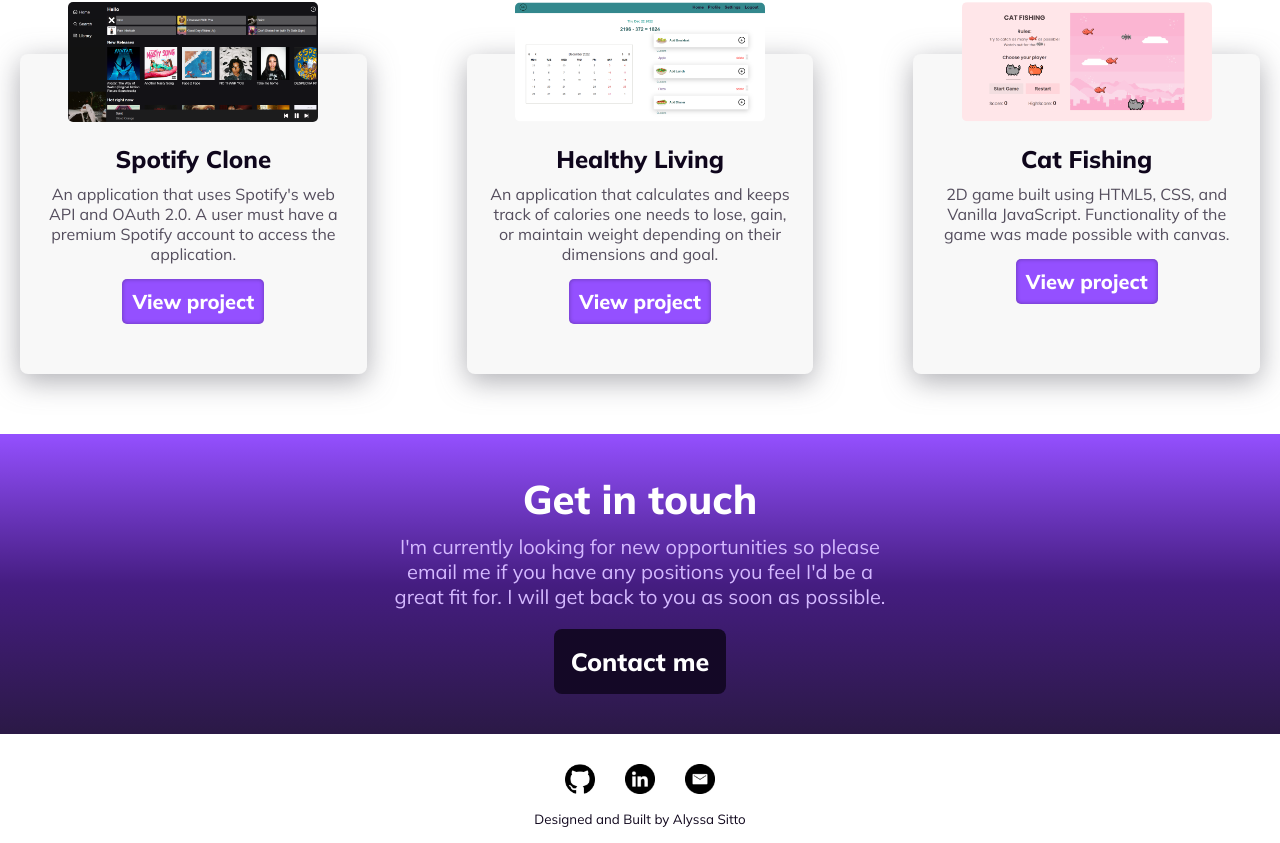
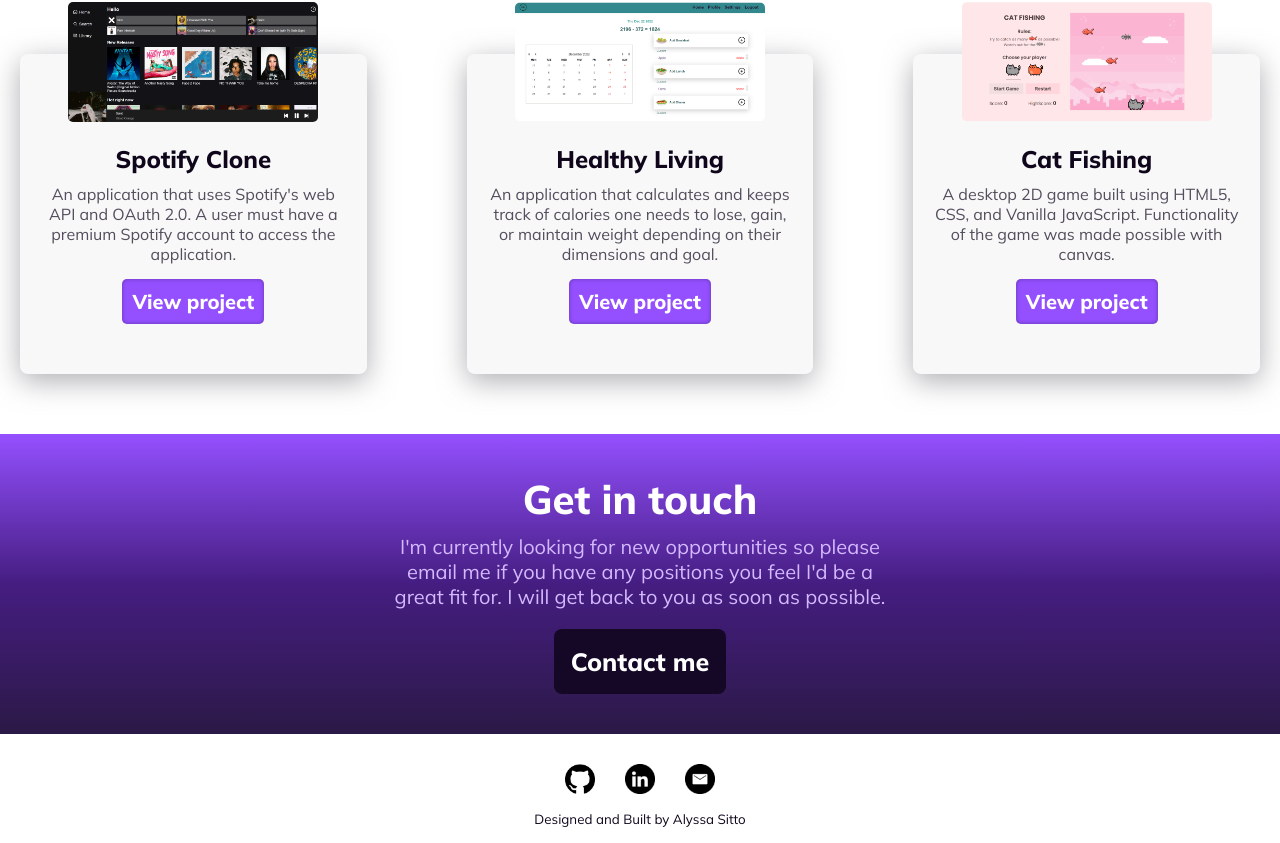
Before and after one commit to alyssasitto/personal-website, a React (Create React App) app: page / in a window 1280 px wide. Shown: the part 903-1746 px from the top of the page. Built offline with nearby package versions, Linux system fonts and the light colour scheme.

Commit message:
Modify project caption

```diff
--- a/src/components/Projects/Projects.js
+++ b/src/components/Projects/Projects.js
@@ -35,7 +35,7 @@ function Projects() {
 					<div>
 						<h2>Cat Fishing</h2>
 						<p>
-							2D game built using HTML5, CSS, and Vanilla JavaScript.
+							A desktop 2D game built using HTML5, CSS, and Vanilla JavaScript.
 							Functionality of the game was made possible with canvas.
 						</p>
 						<a href="https://alyssasitto.github.io/cat-fishing-game">
```
